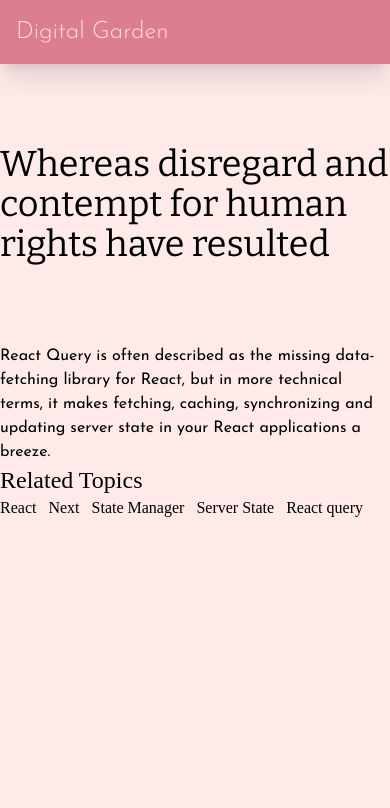
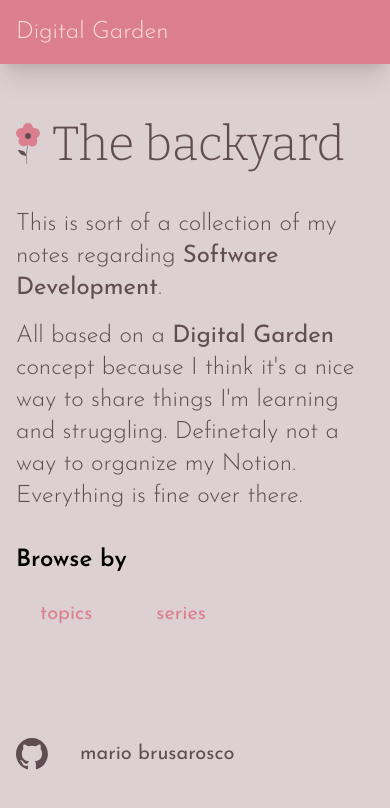
Before and after one commit to mariobrusarosco/garden, a Next.js app: page / in a window 390 px wide. Shown: the top 808 px of the page. Built offline with nearby package versions, Linux system fonts and the light colour scheme.

Commit message:
feat: mobile home page

```diff
--- a/app/globals.css
+++ b/app/globals.css
@@ -43,4 +43,8 @@ body {
   .global-x-spacing {
     @apply px-4;
   }
+
+  .heading-border {
+    @apply border-b-2 border-wenge-800 pb-1;
+  }
 }
--- a/app/layout.tsx
+++ b/app/layout.tsx
@@ -29,7 +29,7 @@ export default function RootLayout({
   return (
     <html lang="en">
       <body
-        className={`${bitter.variable} ${josefinSans.variable} bg-misty_rose-700`}
+        className={`${bitter.variable} ${josefinSans.variable} bg-french_gray-600`}
       >
         <header className="container global-spacing sticky top-0 shadow-xl bg-puce">
           <h1 className="text-misty_rose text-2xl font-sans font-light flex items-center justify-between">
--- a/app/page.tsx
+++ b/app/page.tsx
@@ -1,29 +1,68 @@
+import { IconFlower } from "@/domains/garden-components/icons/flower";
+import { IconGithub } from "@/domains/garden-components/icons/github";
 import { MDXParser } from "@/domains/garden-components/mdx-parser";
+
+const HomeParagraph = ({ children }: { children: React.ReactNode }) => (
+  <p className="mb-8 text-3xl font-thin font-sans text-wenge">{children}</p>
+);
 
 export default function Home() {
   return (
-    <div className="container pt-20">
-      <div>
-        <h1 className="text-4xl pb-20 font-serif">
-          Whereas disregard and contempt for human rights have resulted
-        </h1>
-        <p className="font-sans">
-          React Query is often described as the missing data-fetching library
-          for React, but in more technical terms, it makes fetching, caching,
-          synchronizing and updating server state in your React applications a
-          breeze.
+    <main className="container global-spacing">
+      <section className="intro text-wenge mb-8">
+        <div className="flex font-light justify-start items-center gap-x-3">
+          <IconFlower className="min-w-6" />
+          <h2 className="text-5xl font-serif my-10 ">The backyard</h2>
+        </div>
+        <p className="text-2xl font-sans font-thin mb-4">
+          This is sort of a collection of my notes regarding{" "}
+          <strong>Software Development</strong>.
+          {/* It&apos;s
+        a mix of code snippets, tutorials, POC&apos;, and
+        &quot;copy-and-paste&quot; code. */}
         </p>
-      </div>
-      <div>
-        <h5 className="text-2xl">Related Topics</h5>
-        <ul className="flex flex gap-3">
-          <li>React</li>
-          <li>Next</li>
-          <li>State Manager</li>
-          <li>Server State</li>
-          <li>React query</li>
-        </ul>
-      </div>
-    </div>
+
+        <p className="text-2xl font-sans font-thin">
+          All based on a <b>Digital Garden</b> concept because I think it&apos;s
+          a nice way to share things I&apos;m learning and struggling.
+          Definetaly not a way to organize my Notion. Everything is fine over
+          there.
+        </p>
+        {/*
+      <HomeParagraph>
+        I guess this will achieve the same as a blog would. It has a diffent
+        name, but let&apos;s face it: It&apos;s just me trying to organize
+        everything I have on Notion, but in a pleasent way!
+      </HomeParagraph> */}
+      </section>
+
+      <section className="navigation-area">
+        <p className="font-sans font-semibold text-2xl mb-2">Browse by</p>
+        <div className="flex items-center gap-4 text-puce-500 ">
+          <p className="rounded-lg px-6 py-4 cursor-pointer lowercase  font-sans font-normal text-xl hover:text-puce-100">
+            <a href="/topics">Topics</a>
+          </p>
+
+          <p className="rounded-lg px-6 py-4 cursor-pointer lowercase  font-sans font-normal text-xl hover:text-puce-100">
+            <a href="/series">series</a>
+          </p>
+        </div>
+      </section>
+
+      <section className="self-promotion-area mt-20">
+        <div className="flex items-center gap-2 cursor-pointer group">
+          <IconGithub className="w-8 h-full fill-wenge group-hover:fill-puce" />
+          <p className="rounded-lg px-6 py-4 cursor-pointer text-wenge lowercase font-sans text-xl group-hover:bg-puce/20">
+            <a
+              href="https://github.com/mariobrusarosco"
+              rel="noopener noreferer"
+              target="_blank"
+            >
+              Mario Brusarosco
+            </a>
+          </p>
+        </div>
+      </section>
+    </main>
   );
 }
--- a/app/topic/[slug]/page.tsx
+++ b/app/topic/[slug]/page.tsx
@@ -47,7 +47,7 @@ export default async function Topic({ params }: Props) {
             <ul className="flex gap-4 my-2">
               {metadata["reference-links"].map((link) => (
                 <li
-                  className="rounded-lg bg-misty_rose-700 p-2 text-wenge lowecase uppercase font-sans font-light text-xs"
+                  className="rounded-lg bg-misty_rose-700 p-2 text-wenge uppercase font-sans font-light text-xs"
                   key={link.url}
                 >
                   {link.text}
@@ -62,7 +62,7 @@ export default async function Topic({ params }: Props) {
           <div className="flex flex-col">
             <p className="flex gap-x-2 items-baseline">
               <span className="font-semibold font-sans text-sm uppercase">
-                Planted in{" "}
+                In the ground since{" "}
               </span>
               <span className="font-serif font-thin text-md">
                 {metadata["planted-in"].toDateString()}
--- a/domains/garden-components/heading-1.tsx
+++ b/domains/garden-components/heading-1.tsx
@@ -1,7 +1,7 @@
 const Heading1 = ({ ...props }) => {
   return (
     <h1
-      className="text-puce  font-thin text-5xl my-10 font-sans border-b-2 border-wenge-800 pb-1"
+      className="text-puce  font-thin text-5xl my-10 font-sans heading-border"
       {...props}
     />
   );
--- a/domains/garden-components/heading-2.tsx
+++ b/domains/garden-components/heading-2.tsx
@@ -1,7 +1,7 @@
 const Heading2 = ({ ...props }) => {
   return (
     <h2
-      className="lowecase text-puce font-thin text-4xl my-4 font-sans"
+      className="lowecase text-puce font-thin text-4xl my-4 font-sans heading-border"
       {...props}
     />
   );
--- a/domains/garden-components/heading-3.tsx
+++ b/domains/garden-components/heading-3.tsx
@@ -1,6 +1,9 @@
 const Heading3 = ({ ...props }) => {
   return (
-    <h3 className="text-puce font-sans font-thin text-3xl my-4" {...props} />
+    <h3
+      className="text-puce font-sans font-thin text-3xl my-4 heading-border"
+      {...props}
+    />
   );
 };
 
--- /dev/null
+++ b/domains/garden-components/icons/github.tsx
@@ -0,0 +1,18 @@
+import { cn } from "@/domains/helper-and-utils/classnames";
+
+const IconGithub = ({ className }: { className: string }) => {
+  return (
+    <div className={cn("icon-wrapper flex", className)}>
+      <svg viewBox="0 0 98 96">
+        <path
+          fill-rule="evenodd"
+          clip-rule="evenodd"
+          d="M48.854 0C21.839 0 0 22 0 49.217c0 21.756 13.993 40.172 33.405 46.69 2.427.49 3.316-1.059 3.316-2.362 0-1.141-.08-5.052-.08-9.127-13.59 2.934-16.42-5.867-16.42-5.867-2.184-5.704-5.42-7.17-5.42-7.17-4.448-3.015.324-3.015.324-3.015 4.934.326 7.523 5.052 7.523 5.052 4.367 7.496 11.404 5.378 14.235 4.074.404-3.178 1.699-5.378 3.074-6.6-10.839-1.141-22.243-5.378-22.243-24.283 0-5.378 1.94-9.778 5.014-13.2-.485-1.222-2.184-6.275.486-13.038 0 0 4.125-1.304 13.426 5.052a46.97 46.97 0 0 1 12.214-1.63c4.125 0 8.33.571 12.213 1.63 9.302-6.356 13.427-5.052 13.427-5.052 2.67 6.763.97 11.816.485 13.038 3.155 3.422 5.015 7.822 5.015 13.2 0 18.905-11.404 23.06-22.324 24.283 1.78 1.548 3.316 4.481 3.316 9.126 0 6.6-.08 11.897-.08 13.526 0 1.304.89 2.853 3.316 2.364 19.412-6.52 33.405-24.935 33.405-46.691C97.707 22 75.788 0 48.854 0z"
+          fill="#inherit"
+        />
+      </svg>
+    </div>
+  );
+};
+
+export { IconGithub };
```
